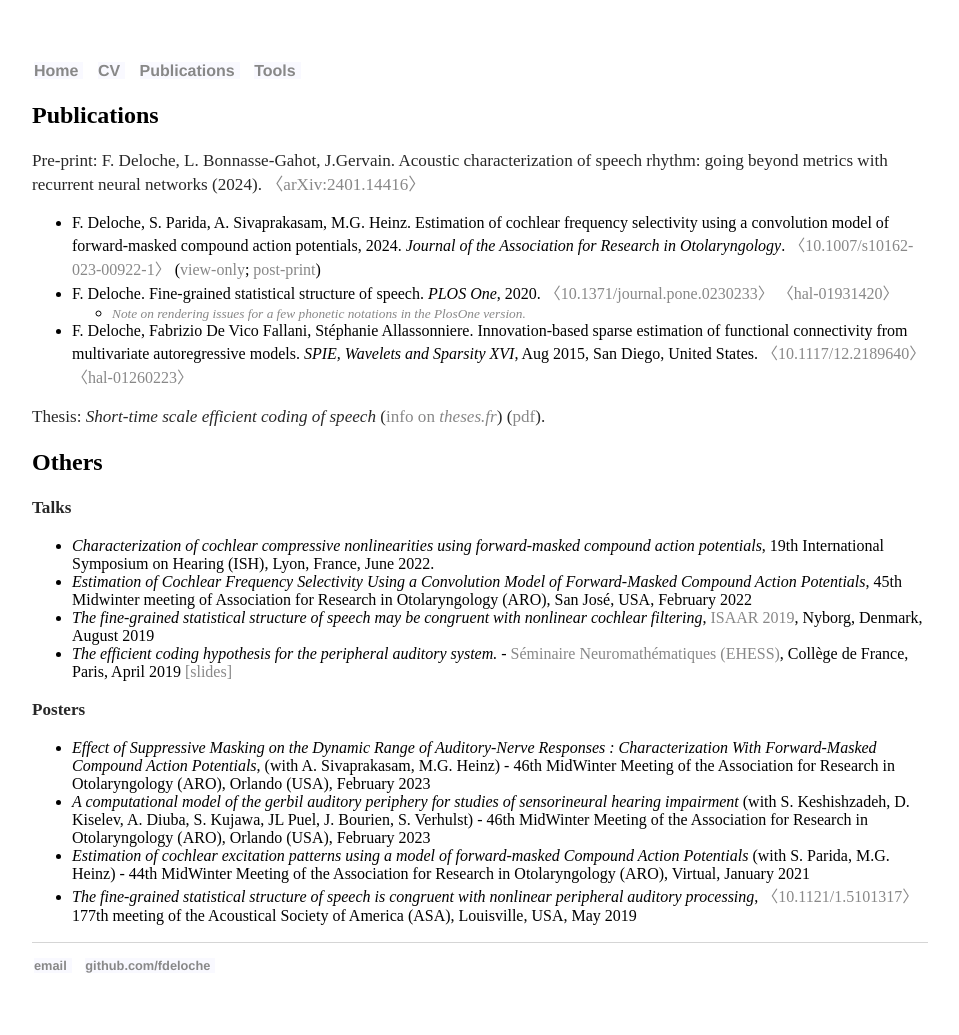
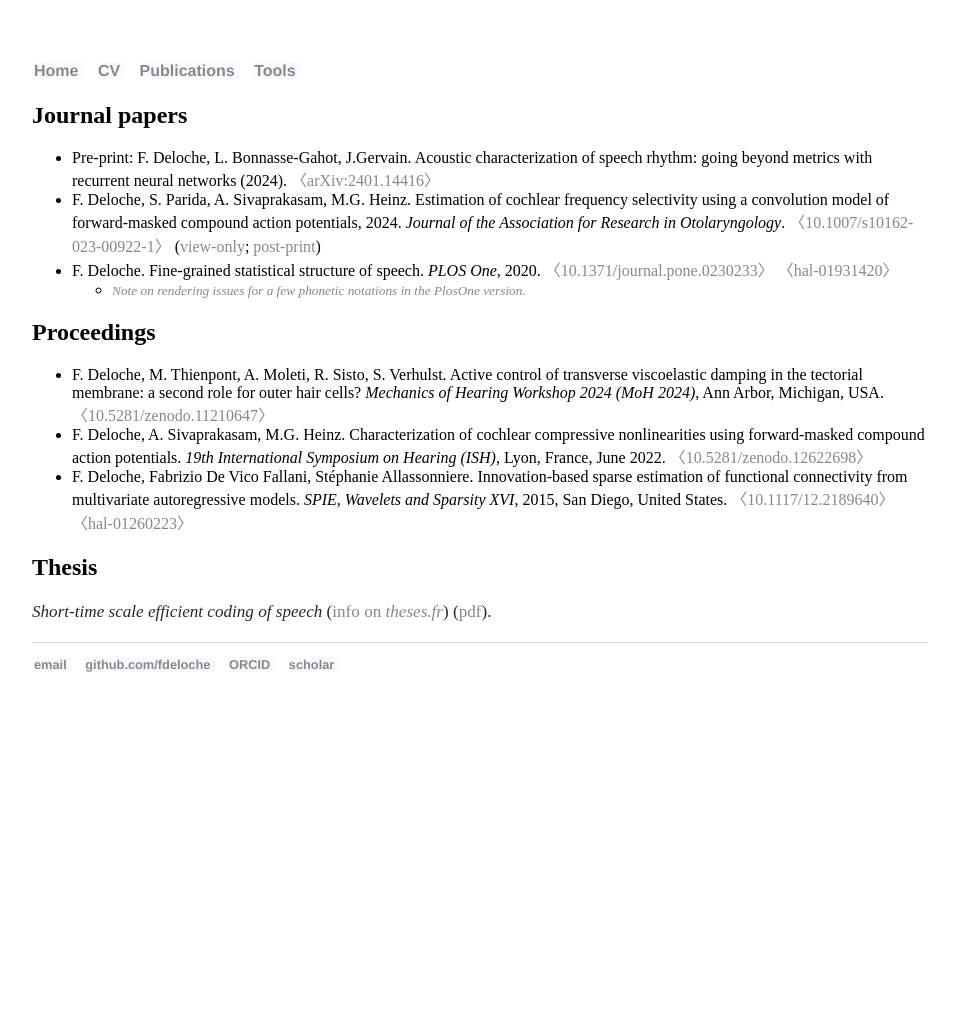
Before and after one commit to fdeloche/fdeloche.github.io, a Jekyll site: the page built from Publications.html, in a window 1280 px wide. Shown: the whole page, without its empty margins (160-1119 px from the left). Built offline with Jekyll 4.4.1, drawn with Linux system fonts in a browser that asks for light colours; after the commit the page ends 900 px from its top, so only the background shows below that.

Commit message:
update publications

```diff
--- a/Publications.html
+++ b/Publications.html
@@ -3,11 +3,13 @@ layout: default
 title: François Deloche - CV
 ---
 <div class="maindiv">
-<h2>Publications</h2>
-<p>
-Pre-print: F. Deloche, L. Bonnasse-Gahot, J.Gervain. Acoustic characterization of speech rhythm: going
-beyond metrics with recurrent neural networks (2024). <a target="_blank" href="https://doi.org/10.48550/arXiv.2401.14416">〈arXiv:2401.14416〉</a>
+<h2>Journal papers</h2>
+
 <ul>
+
+<li>Pre-print: F. Deloche, L. Bonnasse-Gahot, J.Gervain. Acoustic characterization of speech rhythm: going
+beyond metrics with recurrent neural networks (2024). <a target="_blank" href="https://doi.org/10.48550/arXiv.2401.14416">〈arXiv:2401.14416〉</a> </li>
+
 <li> F. Deloche, S. Parida, A. Sivaprakasam, M.G. Heinz. Estimation of cochlear frequency selectivity using a convolution model of forward-masked compound action potentials, 2024. <i>Journal of the Association for Research in Otolaryngology</i>.  <a target="_blank" href="https://doi.org/10.1007/s10162-023-00922-1">〈10.1007/s10162-023-00922-1〉</a>   (<a href='https://rdcu.be/dw2cj'>view-only</a>; <a href='/files/fmaskedCAP_postprint.pdf'>post-print</a>)
 <!-- Pre-print (not peer-reviewed) available on bioarxiv: <a href='https://www.biorxiv.org/content/10.1101/2022.04.15.487700v1'>10.1101/2022.04.15.487700</a> -->
 </li>
@@ -15,16 +17,34 @@ beyond metrics with recurrent neural networks (2024). <a target="_blank" href="h
 <li>F. Deloche. Fine-grained statistical structure of speech. <i>PLOS One</i>, 2020. <a target="_blank" href="https://journals.plos.org/plosone/article?id=10.1371/journal.pone.0230233">〈10.1371/journal.pone.0230233〉</a> <a target="_blank" href="https://hal.archives-ouvertes.fr/hal-01931420">〈hal-01931420〉</a>
 <ul>
 <li> <small><a href='https://journals.plos.org/plosone/article/comment?id=10.1371/annotation/27e13960-0076-457d-a76d-581f3483b365'><i>Note on rendering issues for a few phonetic notations in the PlosOne version.</i></a></small>
+</li>
 </ul>
+
 </li>
-<li>F. Deloche, Fabrizio De Vico Fallani, Stéphanie Allassonniere. Innovation-based sparse estimation of functional connectivity from multivariate autoregressive models. <i>SPIE, Wavelets and Sparsity XVI</i>, Aug 2015, San Diego, United States. <a target="_blank" href="https://dx.doi.org/10.1117/12.2189640">〈10.1117/12.2189640〉</a> <a target="_blank" href="https://hal.inria.fr/hal-01260223">〈hal-01260223〉</a>  </li>
+</ul>
+
+<h2>Proceedings</h2>
+
+<ul>
+
+
+<li>F. Deloche, M. Thienpont, A. Moleti, R. Sisto, S. Verhulst. Active control of transverse viscoelastic damping in the tectorial membrane: a second role for outer hair cells? <i>Mechanics of Hearing Workshop 2024 (MoH 2024)</i>, Ann Arbor, Michigan, USA. <a target="_blank" href="https://doi.org/10.5281/zenodo.11210647">〈10.5281/zenodo.11210647〉</a> </li>
+
+<li>F. Deloche, A. Sivaprakasam, M.G. Heinz. Characterization of cochlear compressive nonlinearities using forward-masked compound action potentials. <i>19th International Symposium on Hearing (ISH)</i>, Lyon, France, June 2022. <a target="_blank" href="https://doi.org/10.5281/zenodo.12622698">〈10.5281/zenodo.12622698〉</a> </li>
+
+
+<li>F. Deloche, Fabrizio De Vico Fallani, Stéphanie Allassonniere. Innovation-based sparse estimation of functional connectivity from multivariate autoregressive models. <i>SPIE, Wavelets and Sparsity XVI</i>, 2015, San Diego, United States. <a target="_blank" href="https://dx.doi.org/10.1117/12.2189640">〈10.1117/12.2189640〉</a> <a target="_blank" href="https://hal.inria.fr/hal-01260223">〈hal-01260223〉</a>  </li>
 </ul>
 </p>
 
-<p>
-Thesis: <i>Short-time scale efficient coding of speech</i>  (<a href='http://www.theses.fr/2019EHES0142'>info on <i>theses.fr</i></a>) (<a href='/files/thesis.pdf'>pdf</a>).
+
+
+<h2>Thesis</h2>
+
+<p> <i>Short-time scale efficient coding of speech</i>  (<a href='http://www.theses.fr/2019EHES0142'>info on <i>theses.fr</i></a>) (<a href='/files/thesis.pdf'>pdf</a>).
 </p>
 
+<!--
 <h2>Others</h2>
 
 <p>
@@ -41,7 +61,7 @@ meeting of Association for Research in Otolaryngology (ARO), San José, USA, Feb
 <li> <i>The fine-grained statistical structure of speech may be
 congruent with nonlinear cochlear filtering</i>, <a href="https://www.isaar.eu/">ISAAR 2019</a>, Nyborg, Denmark, August 2019 </li>
 <li> <i>The efficient coding hypothesis for the peripheral auditory system.</i> - <a href="https://enseignements-2018.ehess.fr/2018/ue/2331/">Séminaire Neuromathématiques (EHESS)</a>, Collège de France, Paris, April 2019 <a href="/files/04-19-neuromath.pdf">[slides]</a></li>
-<!-- <li> <i> The statistical structure of speech - Does the cochlea perform an efficient coding for speech?</i> - GRETSI Summer school, Peyresq, July 2018 </li> -->
+ <li> <i> The statistical structure of speech - Does the cochlea perform an efficient coding for speech?</i> - GRETSI Summer school, Peyresq, July 2018 </li>
 </ul>
 </p>
 
@@ -70,5 +90,6 @@ The fine-grained statistical structure of speech is congruent with nonlinear per
 
 </ul>
 
-</p>
+</p> -->
+
 </div>
--- a/_includes/footer.htm
+++ b/_includes/footer.htm
@@ -2,5 +2,9 @@
 	    		<ul>
 	        		<li><a href="mailto:francois.deloche@outlook.fr">email</a></li>
 	        		<li><a href="https://github.com/fdeloche">github.com/fdeloche</a></li>
+
+	        		<li><a href="https://orcid.org/0000-0002-6045-8166">ORCID</a></li>
+
+	        		<li><a href="https://scholar.google.com/citations?user=KSbAKxMAAAAJ&hl=en&oi=ao">scholar</a></li>
 				</ul>
 			</footer>
```
